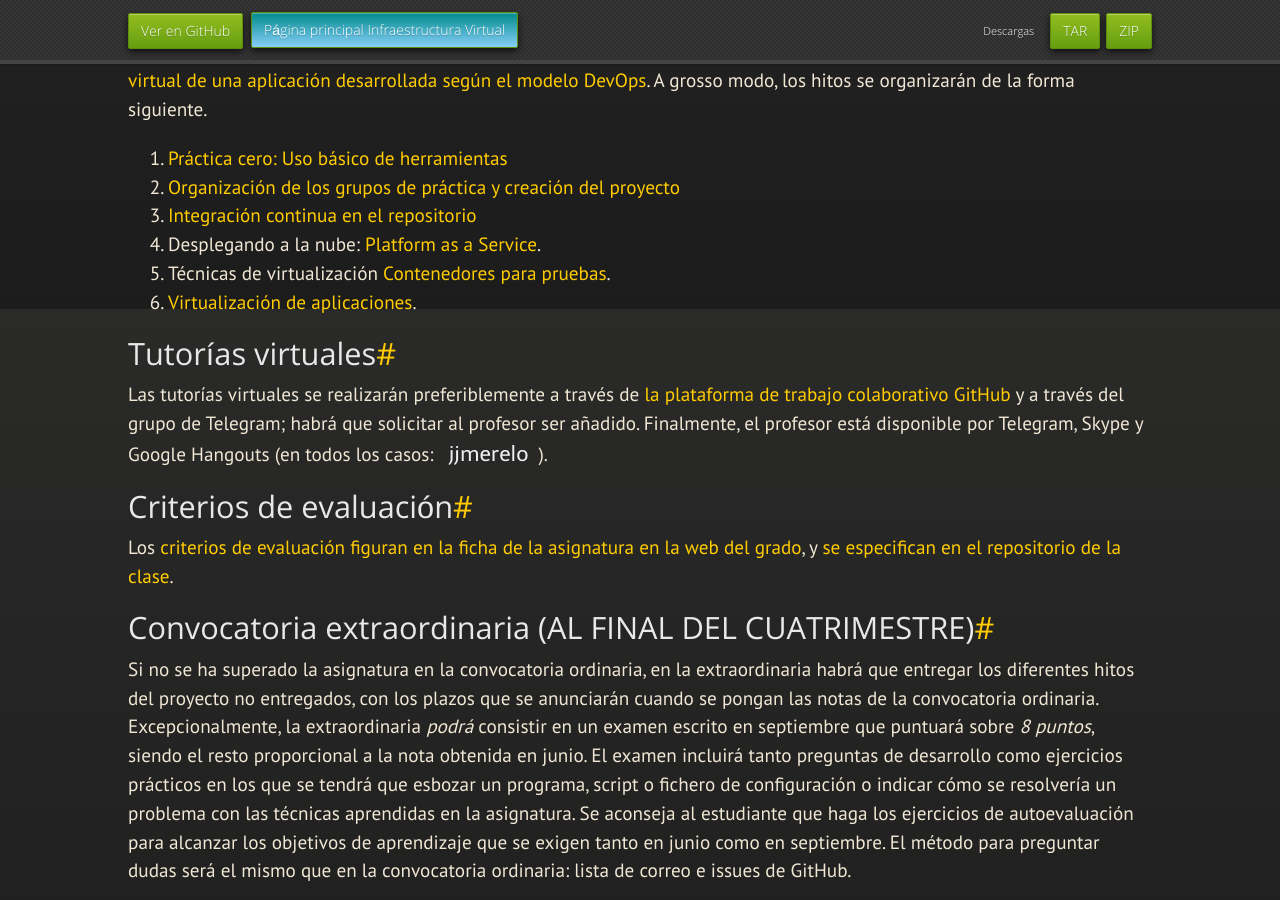
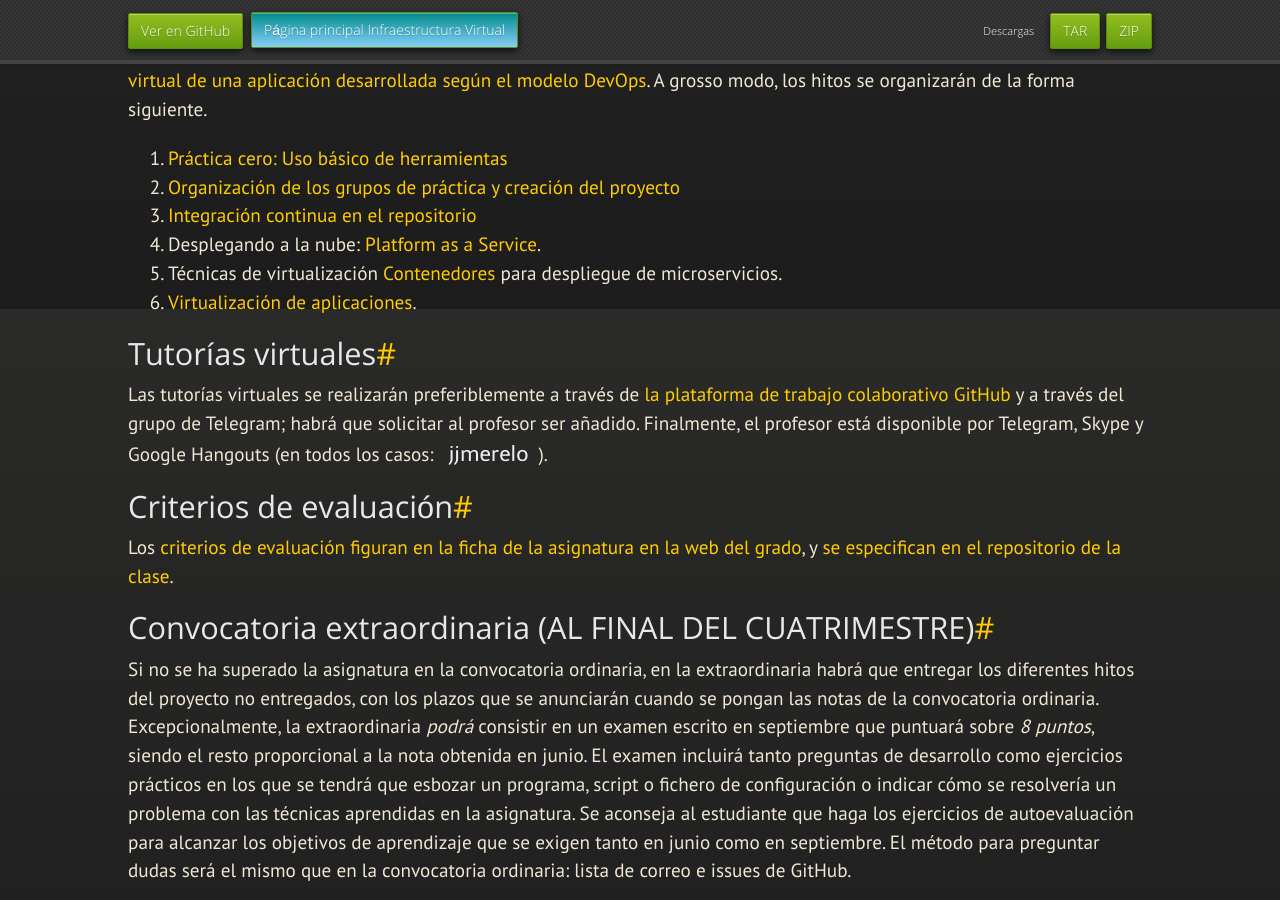
Before and after one commit to JJ/IV, a Jekyll site: the page built from index.md, in a window 1280 px wide and 900 px high, scrolled down 1491 px. Built offline with Jekyll 4.4.1, drawn with Linux system fonts in a browser that asks for light colours; nearby versions of some CDN libraries; some web fonts are replaced; our own code applies the rules of GitHub Pages for plain Markdown files.

Commit message:
Sync index.md de master a gh-pages

```diff
--- a/index.md
+++ b/index.md
@@ -72,7 +72,7 @@ grosso modo, los hitos se organizarán de la forma siguiente.
 1. [Organización de los grupos de práctica y creación del proyecto](documentos/proyecto/1.Infraestructura)
 2. [Integración continua en el repositorio](documentos/proyecto/2.CI)
 3. Desplegando a la nube: [Platform as a Service](documentos/proyecto/3.PaaS).
-4. Técnicas de virtualización [Contenedores para pruebas](documentos/proyecto/4.Docker).
+4. Técnicas de virtualización [Contenedores](documentos/proyecto/4.Docker) para despliegue de microservicios.
 4. [Virtualización de aplicaciones](documentos/proyecto/5.IaaS).
 
 Tutorías virtuales
```
